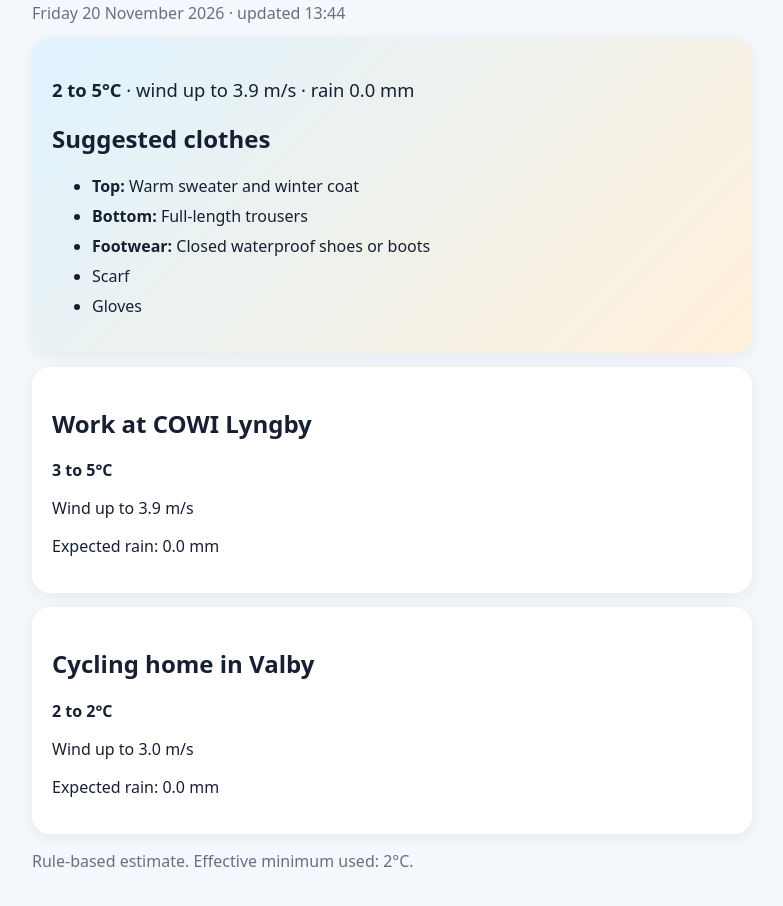
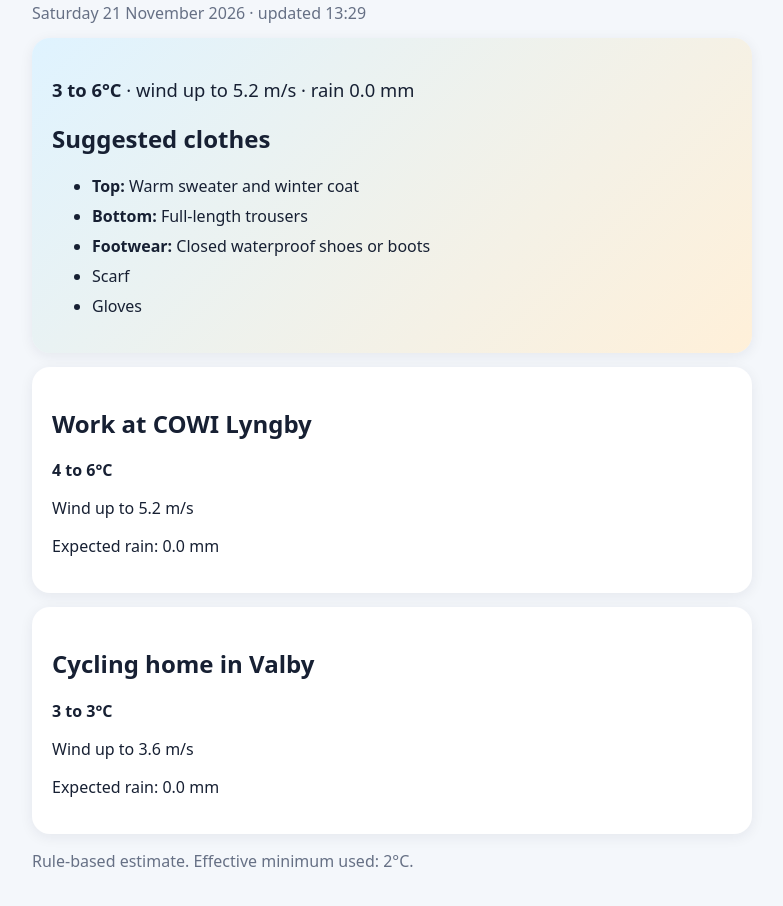
Before and after one commit to mathias1208/weather-outfit, a plain HTML site: page docs/index.html in a window 1280 px wide. Shown: the part 84-990 px from the top of the page, without its empty margins (248-1031 px from the left). Drawn offline with Linux system fonts and the light colour scheme.

Commit message:
Update morning outfit

```diff
--- a/docs/index.html
+++ b/docs/index.html
@@ -72,21 +72,21 @@
     <h1>Today's outfit</h1>
 
     <div class="muted">
-        Friday 20 November 2026
-        · updated 13:44
+        Saturday 21 November 2026
+        · updated 13:29
     </div>
 
     <section class="hero">
 
         <p class="summary">
             <strong>
-                2
+                3
                 to
-                5°C
+                6°C
             </strong>
 
             · wind up to
-            3.9 m/s
+            5.2 m/s
 
             · rain
             0.0 mm
@@ -121,15 +121,15 @@
 
             <p>
                 <strong>
-                    3
+                    4
                     to
-                    5°C
+                    6°C
                 </strong>
             </p>
 
             <p>
                 Wind up to
-                3.9 m/s
+                5.2 m/s
             </p>
 
             <p>
@@ -143,15 +143,15 @@
 
             <p>
                 <strong>
-                    2
+                    3
                     to
-                    2°C
+                    3°C
                 </strong>
             </p>
 
             <p>
                 Wind up to
-                3.0 m/s
+                3.6 m/s
             </p>
 
             <p>
```
